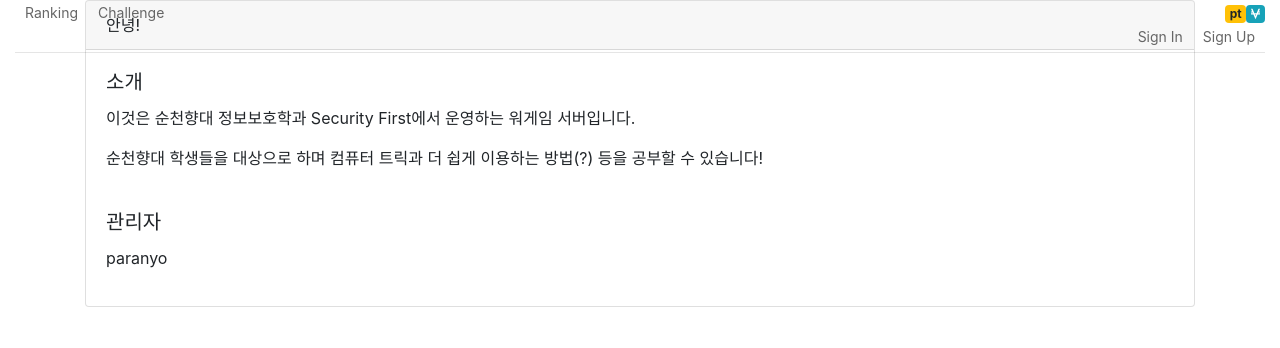
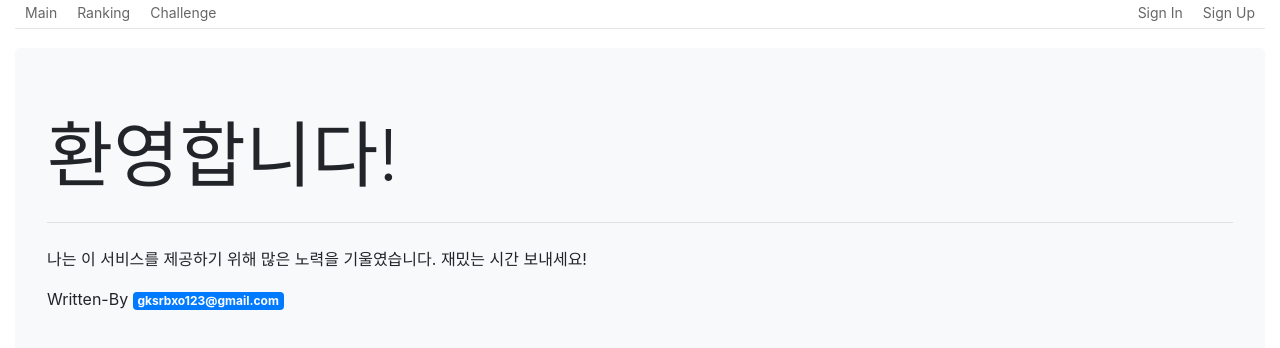
Before and after one commit to paranyo/wargameFE, a Vue app: page / in a window 1280 px wide. Shown: the top 348 px of the page. Built offline with nearby package versions, Linux system fonts and the light colour scheme; no server answers.

Commit message:
REPAIR: 간단한 템플릿 수정
헤더, 메인, 랭킹 템플릿 약간 수정
챌린지 템플릿 수정 진행중(10%)

```diff
--- a/src/components/Header.vue
+++ b/src/components/Header.vue
@@ -2,11 +2,12 @@
 	<div class="container-fluid fixed-top">
 		<div class="row">
 			<div class="col-md-6">
+				<router-link class="headBtn" to="/">Main</router-link>
 				<router-link class="headBtn" to="/ranking">Ranking</router-link>
 				<router-link class="headBtn" to="/challenge">Challenge</router-link>
 			</div>
 			<div class="col-md-6 text-right">
-				<div v-if="user" style="display: inline">
+				<div v-if="user.nick" style="display: inline">
 					<a href="#" class="badge badge-primary">{{ user.nick }}</a>
 					<a href="#" class="badge badge-warning">{{ user.money }}pt</a>
 					<a href="#" class="badge badge-info">{{ user.money }}<i class="fab fa-viacoin"></i></a>
--- a/src/components/Main.vue
+++ b/src/components/Main.vue
@@ -1,16 +1,20 @@
 <template>
-<div class="container">
-	<div class="card">
-  	<div class="card-header">안녕!</div>
-  	<div class="card-body">
-    	<h5 class="card-title">소개</h5>
-			<p>이것은 순천향대 정보보호학과 Security First에서 운영하는 워게임 서버입니다.</p>
-			<p>순천향대 학생들을 대상으로 하며 컴퓨터 트릭과 더 쉽게 이용하는 방법(?) 등을 공부할 수 있습니다!</p>
-			<br>
-   		<h5 class="card-title">관리자</h5>
-			<p>paranyo</p>
-		</div>
-	</div>
+	<b-container fluid class="pt-5 mx-auto">
+		<b-row align-v="center">
+			<b-col cols="12" md="12">
+				<b-jumbotron bg-variant="light">
+					<template slot="header">환영합니다!</template>
+					<hr class="my-4">
+					<p>
+						나는 이 서비스를 제공하기 위해 많은 노력을 기울였습니다. 재밌는 시간 보내세요!
+					</p>
+					<p>
+						Written-By  <b-badge variant="primary">gksrbxo123@gmail.com</b-badge>
+					</p>
+				</b-jumbotron>
+			</b-col>
+		</b-row>
+	</b-container>
 </div>
 </template>
 <script>
--- a/src/components/Ranking.vue
+++ b/src/components/Ranking.vue
@@ -1,58 +1,22 @@
 <template>
-	<div class="container">
-		<div class="row">
-			<div class='col-md-4'>
-				<div class="card">
-					<div class="wrapper card-header">
-		 				<img src="https://i.pinimg.com/564x/d3/d7/e0/d3d7e01a686b0e35351786d71d9e1fad.jpg"
-							class="card-img-top" alt="..." style="overflow: hidden">
-					</div>
-				  <div class="card-body">
-				    <h5 class="card-title">Card title</h5>
-				    <p class="card-text">
-							Some quick example text to build on the card title and make up the bulk of the card's content.
-						</p>
-				    <a href="#" class="btn btn-primary">Go somewhere</a>
-				  </div>
-				</div>
-			</div>
-			<div class='col-md-4'>
-				<div class="card">
-					<div class="wrapper card-header">
-			 			<img src="https://i.pinimg.com/564x/70/2f/4b/702f4b29a5e1e0f4a4a3d82a64a389d2.jpg"
-							class="card-img-top" alt="...">
-					</div>
-				  <div class="card-body">
-				    <h5 class="card-title">Card title</h5>
-				    <p class="card-text">
-							Some quick example text to build on the card title and make up the bulk of the card's content.
-						</p>
-				    <a href="#" class="btn btn-primary">Go somewhere</a>
-				  </div>
-				</div>
-			</div>
-			<div class='col-md-4'>
-				<div class="card">
-					<div class="wrapper card-header">
-		  			<img src="https://i.pinimg.com/564x/c8/8c/f9/c88cf998df774692b92ecf2c288c15be.jpg"
-							class="card-img-top" alt="...">
-					</div>
-				  <div class="card-body">
-				    <h5 class="card-title">Card title</h5>
-				    <p class="card-text">
-							Some quick example text to build on the card title and make up the bulk of the card's content.
-						</p>
-				    <a href="#" class="btn btn-primary">Go somewhere</a>
-				  </div>
-				</div>
-			</div>
+	<b-container fluid class="pt-5 mx-auto">
+		<div class="row w-75 mx-auto">
+			<b-col sm="12" lg="4" v-for="(user, index) in users" :key="user.nick">
+   			<b-card v-if="index<3"
+					:title="user.nick" img-src="https://placekitten.com/500/350" img-alt="Image" img-top>
+		    	<b-card-text>
+						{{ user }}
+    		  </b-card-text>
+		    	<b-card-text class="small text-muted">Last updated 3 mins ago</b-card-text>
+				</b-card>
+			</b-col>
 		</div>
 		<div class="row">
 			<div class="col-md">
 				<hr class="my-4" />
 			</div>
 		</div>
-		<div class="row">
+		<div class="row w-75 mx-auto">
 			<table class="table table-hover">
 				<thead>
 					<tr class="table-dark">
@@ -62,31 +26,18 @@
 					</tr>
 				</thead>
 				<tbody>
-					<tr>
+					<tr v-for="(user, index) in users" :key="user.nick" v-if="index > 2">
 						<td>1</td>
-						<td>PARANYO</td>
-						<td>3000</td>
-					</tr>
-					<tr>
-						<td>1</td>
-						<td>PARANYO</td>
-						<td>3000</td>
-					</tr>
-					<tr>
-						<td>1</td>
-						<td>PARANYO</td>
-						<td>3000</td>
+						<td>{{ user.nick }}</td>
+						<td>1230</td>
 					</tr>
 				</tbody>
 			</table>
 		</div>
 		<div class="row">
-			<div v-for="user in users">
-				<span>Lv. {{ user.level }} <small> n. {{ user.nick }}</small></span>
-			</div>
 		</div>
 		<router-view />
-	</div>
+	</b-container>
 </template>
 <script>
 import { mapState, mapMutations, mapActions } from 'vuex'
--- a/src/components/user/Challenge.vue
+++ b/src/components/user/Challenge.vue
@@ -1,23 +1,27 @@
 <template>
-	<div class="container-fluid">
-    <div class="container-align">
-			<div class="btn-group btn-group-lg btn-group-toggle" data-toggle="buttons"role="group"
-				aria-label="Basic example">
-				<nav aria-label="breadcrumb">
-				  <ol class="breadcrumb">
-				    <li class="breadcrumb-item active" v-for="tag in tags">
-							<router-link :to="`/challenge/${tag.title}`">{{ tag.title }}</router-link>
-						</li>
-				  </ol>
-				</nav>
-			</div>
-    </div>
+	<b-container fluid class="pt-5 mx-auto">
+		<b-row align-h="center">
+			<b-col cols="12" md="auto">
+				<b-button-group size="md">
+					<b-button :pressed.sync="options.state"
+						v-for="tag in tags" :key="tag.title" variant="outline-secondary">
+<!--						<router-link :to="`/challenge/${tag.title}`">{{ tag.title }}</router-link>-->
+						{{ tag.title }}
+					</b-button>
+				</b-button-group>
+			</b-col>
+		</b-row>
 		<router-view />
-	</div>
+	</b-container>
 </template>
 <script>
 import { mapState, mapMutations, mapActions } from 'vuex'
 export default {
+	data() {
+		return {
+			options: [],
+		}
+	},
 	computed: {
 		...mapState({
 			tags: 'tags',
@@ -25,11 +29,19 @@ export default {
 	},
 	created() {
 		this.FETCH_TAGS()
+		this.$nextTick(() => { this.fetchOptions })
 	},
 	methods: {
 		...mapActions([
 			'FETCH_TAGS',
 		]),
+		fetchOptions() {
+			this.tags.map(t => this.options.push({
+				text: t.title,
+				value: t.title,
+				state: true
+			}))
+		},
 	}
 }
 </script>
--- a/src/store/actions.js
+++ b/src/store/actions.js
@@ -14,7 +14,6 @@ const actions = {
 		return user.fetch().then(data => commit('SET_USERS', data))
 	},
 	FETCH_ONEUSER({ commit }, uid) {
-		console.log(uid)
 		return user.fetch(uid)
 			.then(({ user }) => commit('SET_ONEUSER', user))
 	},
```
